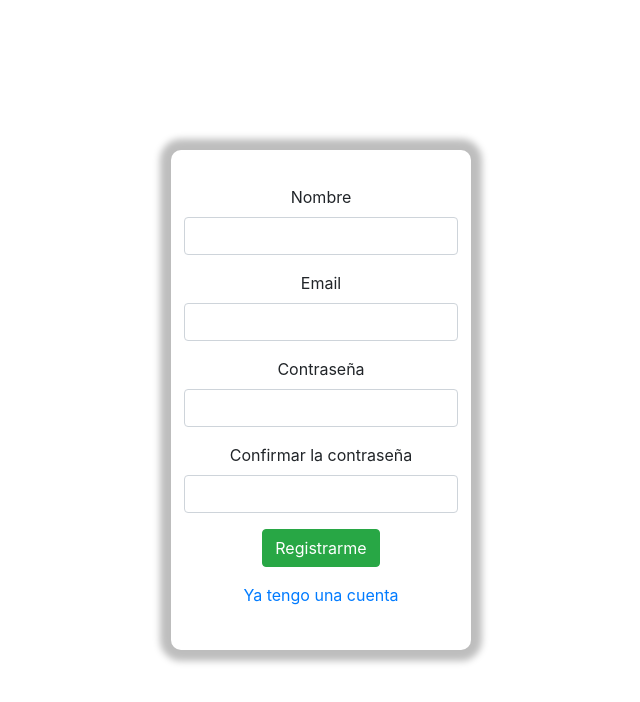
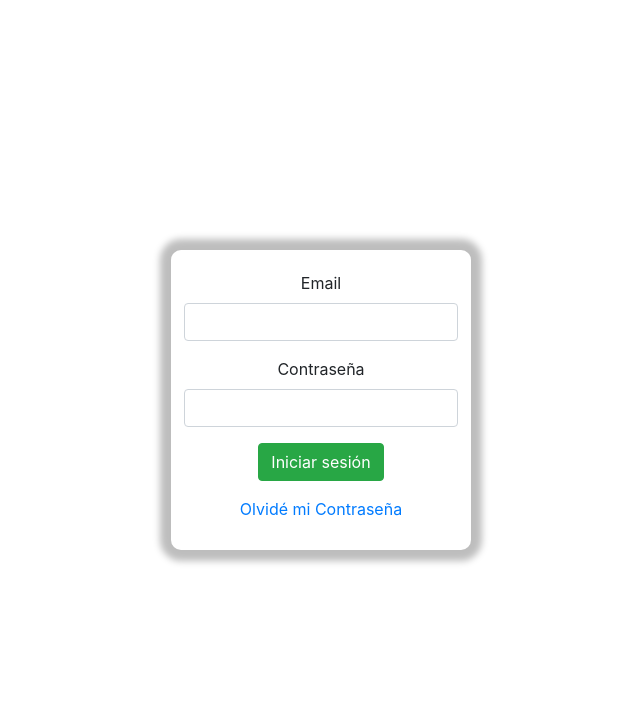
Before and after one commit to Jdquinterocg/MisionTIC2022, a React (Create React App) app: page / in a window 1280 px wide. Shown: the top 702 px of the page, without its empty margins (319-959 px from the left). Built offline with nearby package versions, Linux system fonts and the light colour scheme.

Commit message:
Fixing some styles

```diff
--- a/src/App.js
+++ b/src/App.js
@@ -5,8 +5,8 @@ import Register from './pages/Register';
 function App() {
   return (
     <div className="App">
-      {/* <Login /> */}
-      <Register />
+      <Login />
+      {/* <Register /> */}
     </div>
   );
 }
--- a/src/pages/Login.jsx
+++ b/src/pages/Login.jsx
@@ -5,9 +5,9 @@ import './styles/Login.css'
 class Login extends Component {
   render() {
     return (
-        <div className="form">
+        <div className="form-login">
 
-            <form className="form-container">
+            <form className="form-container-login">
                 <div>
 
                     <div className="mb-3">
--- a/src/pages/styles/Login.css
+++ b/src/pages/styles/Login.css
@@ -1,4 +1,4 @@
-.form {
+.form-login {
     width: 100%;
     min-height: calc(100vh);
     display: flex;
@@ -6,7 +6,7 @@
     align-items: center;
 }
 
-.form-container {
+.form-container-login {
     height: 300px;
     width: 300px;
     display: flex;
```
